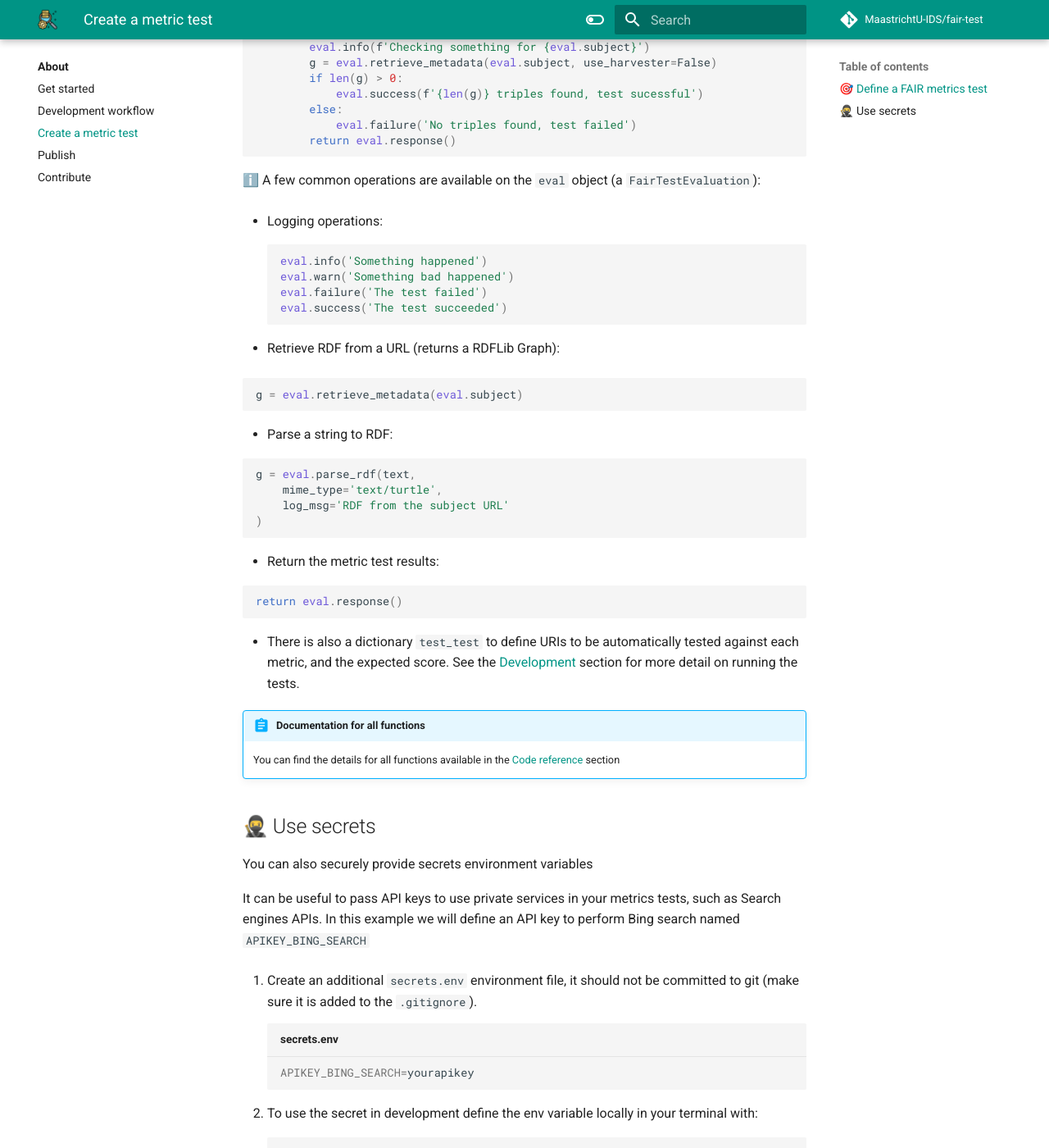
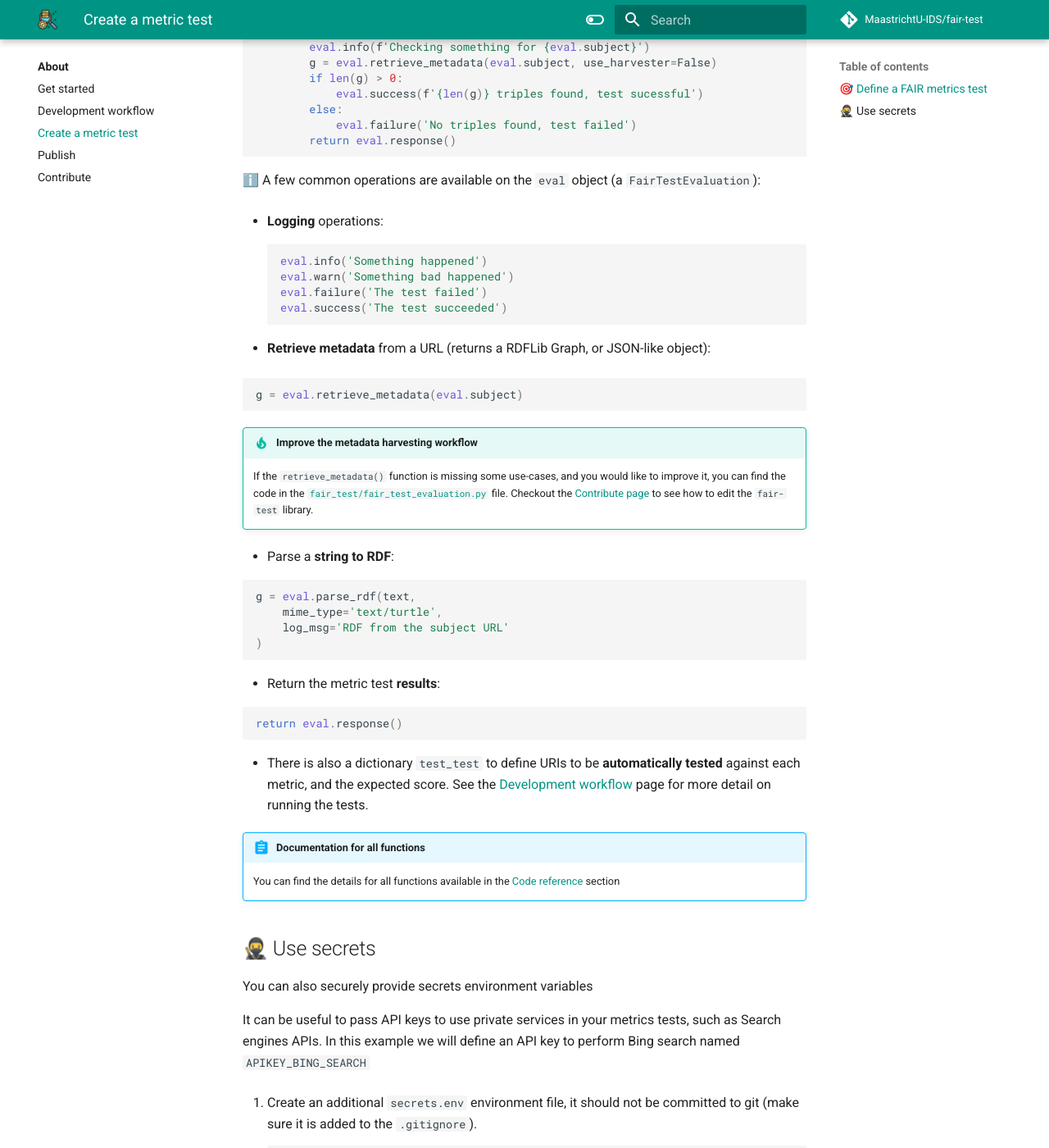
Before and after one commit to MaastrichtU-IDS/fair-test, an MkDocs documentation site: the page built from docs/create-test.md, in a window 1280 px wide and 1400 px high, scrolled down 967 px. Shown: the whole window at 82% size. Built offline with MkDocs 1.6.1 and Material for MkDocs 9.7.7, drawn with Linux system fonts in a browser that asks for light colours; a script that is not in the unit is left out; comment, search, counter and statistics services are not loaded.

Commit message:
improve docs

````diff
--- a/docs/create-test.md
+++ b/docs/create-test.md
@@ -45,7 +45,7 @@ class MetricTest(FairTest):
 
 ℹ️ A few common operations are available on the `eval` object (a `FairTestEvaluation`):
 
-* Logging operations:
+* **Logging** operations:
 ```python
 eval.info('Something happened')
 eval.warn('Something bad happened')
@@ -53,13 +53,17 @@ eval.failure('The test failed')
 eval.success('The test succeeded')
 ```
 
-* Retrieve RDF from a URL (returns a RDFLib Graph):
+* **Retrieve metadata** from a URL (returns a RDFLib Graph, or JSON-like object):
 
 ```python
 g = eval.retrieve_metadata(eval.subject)
 ```
 
-* Parse a string to RDF:
+!!! tip "Improve the metadata harvesting workflow"
+
+	If the `retrieve_metadata()` function is missing some use-cases, and you would like to improve it, you can find the code in the [`fair_test/fair_test_evaluation.py`](https://github.com/MaastrichtU-IDS/fair-test/blob/main/fair_test/fair_test_evaluation.py#L112) file. Checkout the [Contribute page](/fair-test/contributing) to see how to edit the `fair-test` library.
+
+* Parse a **string to RDF**:
 
 ```python
 g = eval.parse_rdf(text,
@@ -68,13 +72,13 @@ g = eval.parse_rdf(text,
 )
 ```
 
-* Return the metric test results:
+* Return the metric test **results**:
 
 ```python
 return eval.response()
 ```
 
-* There is also a dictionary `test_test` to define URIs to be automatically tested against each metric, and the expected score. See the [Development](/fair-test/development-workflow) section for more detail on running the tests.
+* There is also a dictionary `test_test` to define URIs to be **automatically tested** against each metric, and the expected score. See the [Development workflow](/fair-test/development-workflow) page for more detail on running the tests.
 
 !!! abstract "Documentation for all functions"
 
````
Also changed, not shown: docs/get-started.md (+3 -3 lines), docs/publish.md (+2 -2 lines), 2 other files.
